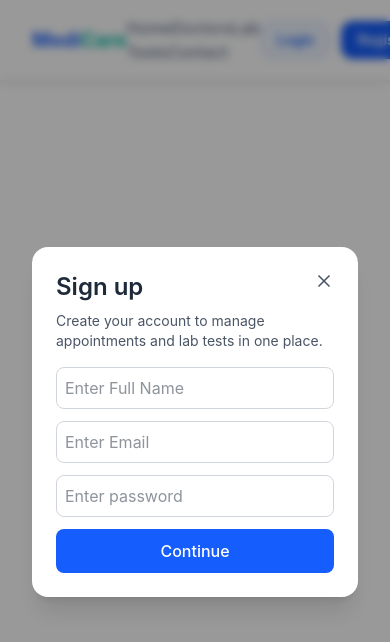
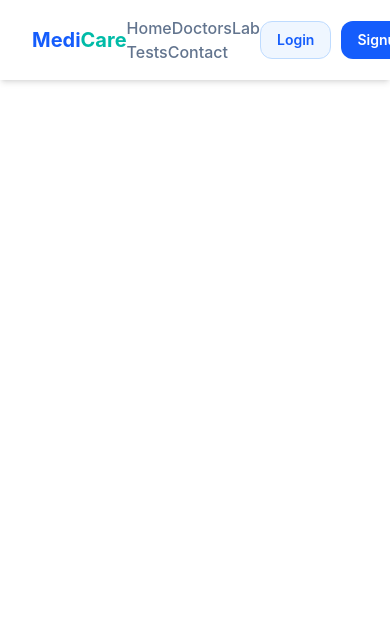
Before and after one commit to Tanineymar/Hospital-management, a React app in the folder frontend/: page / in a window 390 px wide. Shown: the top 642 px of the page. Built offline with nearby package versions, Linux system fonts and the light colour scheme; the HTML template or start-up script is replaced by a standard one.

Commit message:
Modal UI done

```diff
--- a/frontend/src/components/AuthModal.jsx
+++ b/frontend/src/components/AuthModal.jsx
@@ -1,36 +1,105 @@
-import loginImg from '../assets/login.jpg'
-import { X } from 'lucide-react'
+import { useRef, useState } from 'react'
+import API from '../api/axios.js'
+import axios from 'axios'
+import { X } from "lucide-react"
+import AuthImg from '../assets/login.jpg'
 
-function AuthModal() {
+function AuthModal({ onClose, activeModal }) {
+
+    const [name, setName] = useState("")
+    const [signEmail, setSignEmail] = useState("")
+    const [signPassword, setSignPassword] = useState("")
+
+    const [loginEmail, setLoginEmail] = useState("")
+    const [loginPassword, setLoginPassword] = useState("")
+
+    const [showPassword, setShowPassword] = useState(false)
+    const [loading, setLoading] = useState(false)
+    const timeRef = useRef(null)
+
+
+    if (!activeModal) {
+        return null
+    }
+
+    // Register API
+
+    const handleRegister = async (event) => {
+        event.preventDefault()
+        setLoading(true)
+        try {
+            const response = await axios.post("/auth/signup", {
+                name,
+                email: signEmail,
+                password: signPassword,
+                role: "patient"
+            })
+            onClose()
+        } catch (error) {
+            message: "Registration failed",
+                console.error(error)
+        } finally {
+            setLoading(false)
+        }
+    }
+
+    // Login API
+
+    const handleLogin = async (event) => {
+        event.preventDefault()
+        setLoading(true)
+        try {
+            const response = await axios.post('/auth/login', {
+                email: loginEmail,
+                password: loginPassword
+            })
+            onClose()
+        } catch (error) {
+            message: "Login failed",
+                console.log(error)
+        } finally {
+            setLoading(false)
+        }
+    }
+
     return (
         <>
-            <div className='fixed inset-0 z-50 flex items-center justify-center bg-black/40 backdrop-blur-xs p-8'>
+            <div onClick={() => onClose()} className=' fixed inset-0 z-50 backdrop-blur-xs bg-black/40 ' />
 
-                {/* Modal container */}
-
-                <div className='relative w-full h-auto max-w-4xl bg-white rounded-2xl shadow-xl overflow-hidden flex flex-col sm:flex-row'>
-                    <button className='absolute top-4 right-4 z-10 p-2 rounded-full bg-white/80 hover:bg-gray-100'>
+            <div className='fixed inset-0 z-50 flex items-center justify-center p-4'>
+                <div className='relative w-full max-w-3xl bg-white rounded-2xl shadow-2xl overflow-hidden flex flex-col sm:flex-row' >
+                    <button onClick={() => onClose()} className=' absolute right-4 top-4 p-1.5 rounded-full bg-white/80 hover:bg-red-100 transition-colors'>
                         <X className='w-5 h-5 text-gray-600' />
                     </button>
-                    {/* Left img */}
-                    <div className='hidden sm:block sm:w-1/2 h-48 sm:h-auto'>
-                        <img src={loginImg} alt='img' className='w-full h-full object-cover' />
+
+                    <div className='hidden sm:block w-1/2'>
+                        <img src={AuthImg}
+                            className='w-full h-full object-cover'
+                        />
                     </div>
-                    {/* right side */}
-                    <div className='w-full sm:w-1/2 p-6 sm:p-10 flex flex-col text-gray-800'>
-                        <h2 className='text-2xl sm:text-3xl font-semibold mb-2 text-gray-800'>Sign up</h2>
-                        <p className='text-sm text-gray-600 mb-4'>Create your account to manage appointments and lab tests in one place.</p>
-                        <input className='p-2 w-full border border-gray-300 rounded-lg mb-3 focus:outline-none focus:ring-2 focus:ring-blue-500' type="text" placeholder='Enter Full Name' />
-                        <input className='w-full border border-gray-300 rounded-lg p-2 mb-3 focus:outline-none focus:ring-2 focus:ring-blue-500' type="email" placeholder='Enter Email' />
-                        <input className='w-full border border-gray-300 rounded-lg p-2 mb-3 focus:outline-none focus:ring-2 focus:ring-blue-500' type="password" placeholder='Enter password' />
-                        <button className="w-full bg-blue-600 hover:bg-blue-700 transition text-white py-2.5 rounded-lg font-medium">
-                            Continue
-                        </button>
+
+                    <div className='w-full sm:w-1/2 p-8 flex flex-col' >
+                        <h1 className='text-2xl font-bold text-blue-600 mb-1' >Medi<span className='text-teal-500'>Care</span></h1>
+                        <div className='flex border-b border-slate-100 mb-5 mt-4'>
+                            <button onClick={() => onClose("login")} className={`flex-1 pb-2.5 text-sm
+                                font-semibold border-b-2 transition-all ${activeModal === "login" ? "border-blue-600 text-blue-600" : "border-transparent text-slate-400"}
+                                `}>
+                                Login
+                            </button>
+                            <button onClick={() => onClose("signup")} className={`flex-1 pb-2.5 text-sm font-semibold border-b-2 transition-all ${activeModal === "signup" ? "border-blue-600 text-blue-600" : "border-transparent text-slate-400"
+                                }`}>
+                                Sign up
+                            </button>
+                        </div>
 
                     </div>
+
+
+
                 </div>
             </div>
         </>
+
     )
 }
 
--- a/frontend/src/components/Navbar.jsx
+++ b/frontend/src/components/Navbar.jsx
@@ -2,9 +2,9 @@
 import { useState } from "react"
 import AuthModal from "./AuthModal"
 
-function Navbar(){
-    const [activeModal , setActiveModal]=useState("")
-    return(
+function Navbar() {
+    const [activeModal, setActiveModal] = useState("")
+    return (
         <>
             <nav className="flex justify-between items-center px-8 py-4 border-b-olive-700 bg-white shadow-md  ">
                 <h1 className="text-xl font-bold text-blue-600">Medi<span className="text-teal-500">Care</span></h1>
@@ -17,16 +17,23 @@ function Navbar(){
                 </div>
 
                 <div className="flex gap-2.5">
-             <button onClick={()=>setActiveModal("login")}
+                    <button onClick={() => setActiveModal("login")}
                         className="text-sm font-semibold text-blue-600 px-4 py-2 border border-blue-200 bg-blue-50 rounded-xl hover:bg-blue-100  transition-colors">Login</button>
                     <button
-            onClick={()=>setActiveModal("register")}
-             className="bg-blue-600 text-white text-sm font-semibold px-4 py-2 rounded-xl hover:bg-blue-700 transition-colors ">Register</button>
+                        onClick={() => setActiveModal("signup")}
+                        className="bg-blue-600 text-white text-sm font-semibold px-4 py-2 rounded-xl hover:bg-blue-700 transition-colors ">Signup</button>
                 </div>
             </nav>
+
             <AuthModal
-        activeModal = {activeModal}
-        onClose={()=> setActiveModal("")}
+                activeModal={activeModal}
+                onClose={(switchTo) => {
+                    if (switchTo) {
+                        setActiveModal(switchTo)
+                    } else {
+                        setActiveModal("")
+                    }
+                }}
             />
         </>
     )
```
Lines whose indentation alone changed are shown as unchanged.
